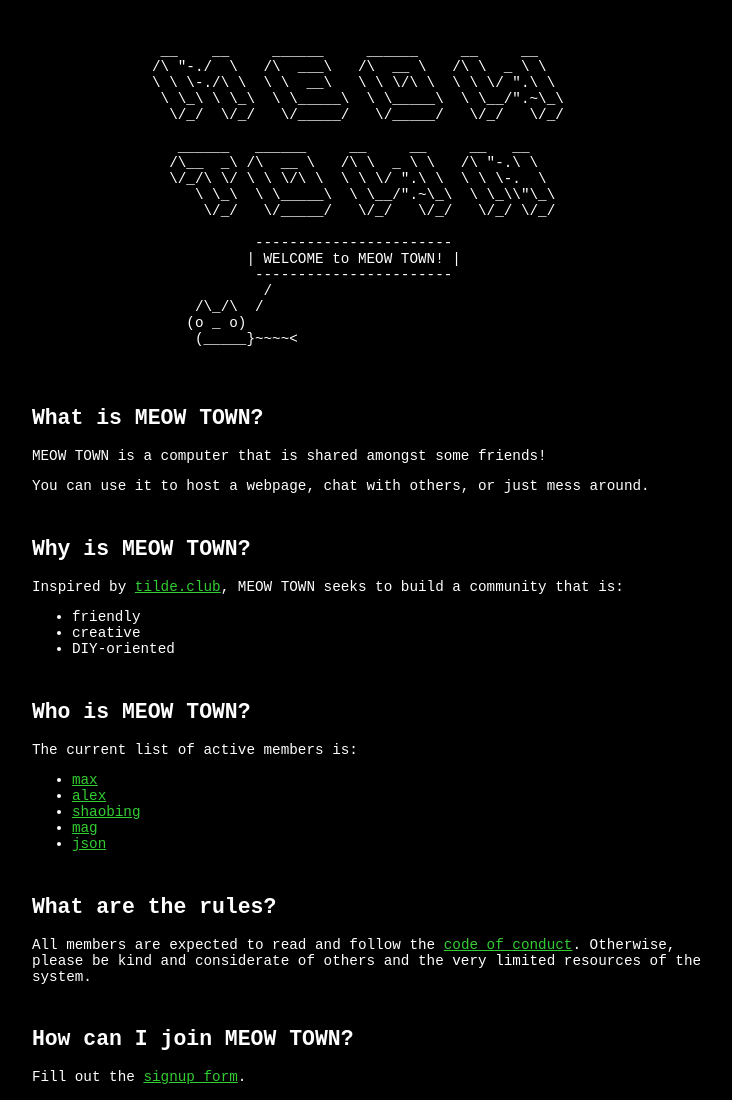
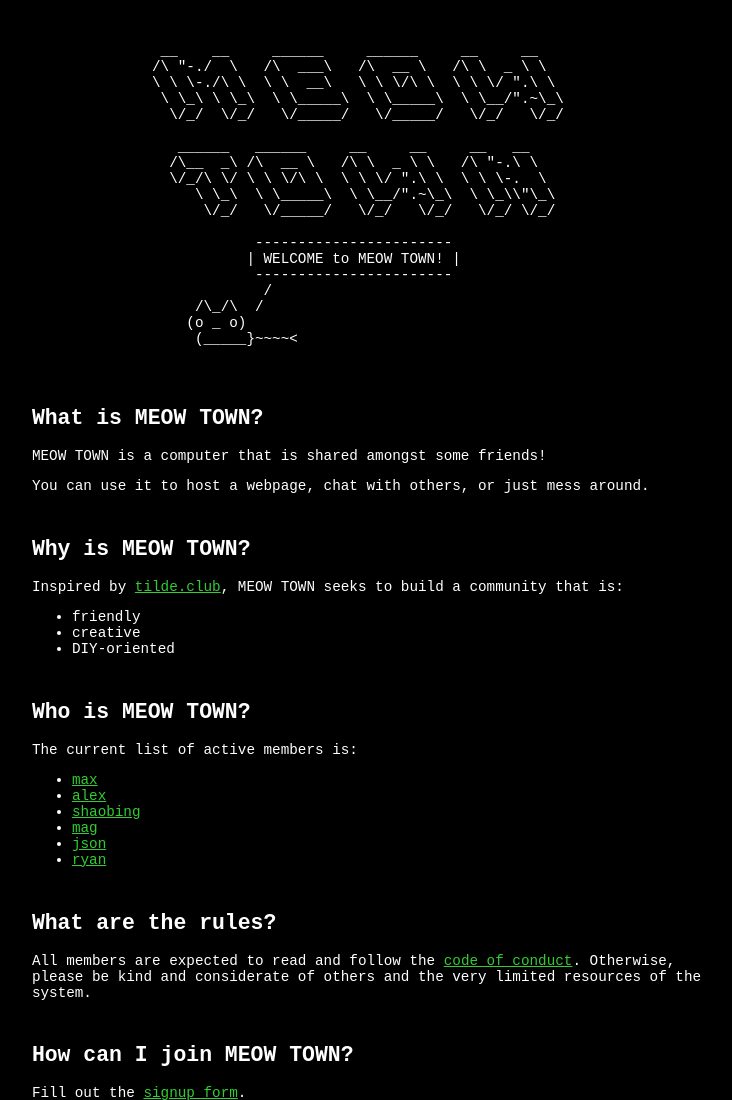
Before and after one commit to mxhold/meow.town, a plain HTML site: page files/www/index.html in a window 1280 px wide. Shown: the top 1100 px of the page, without its empty margins (11-743 px from the left). Drawn offline with Linux system fonts and the light colour scheme.

Commit message:
Add ryan

```diff
--- a/files/www/index.html
+++ b/files/www/index.html
@@ -81,6 +81,7 @@
       <li><a href="~shaobing">shaobing</a></li>
       <li><a href="~mag">mag</a></li>
       <li><a href="~json">json</a></li>
+      <li><a href="~ryan">ryan</a></li>
     </ul>
 
     <h2 id="rules">
```
